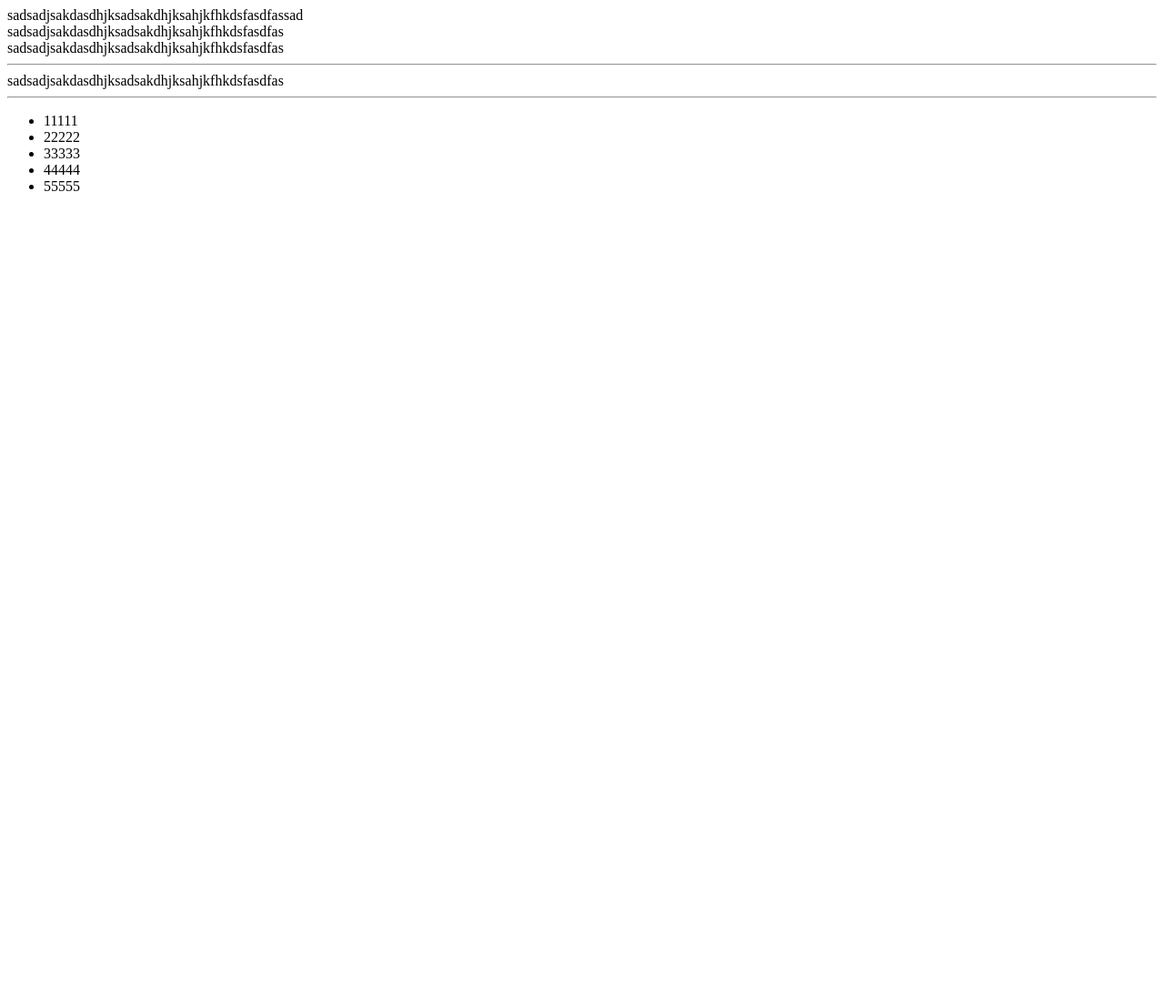
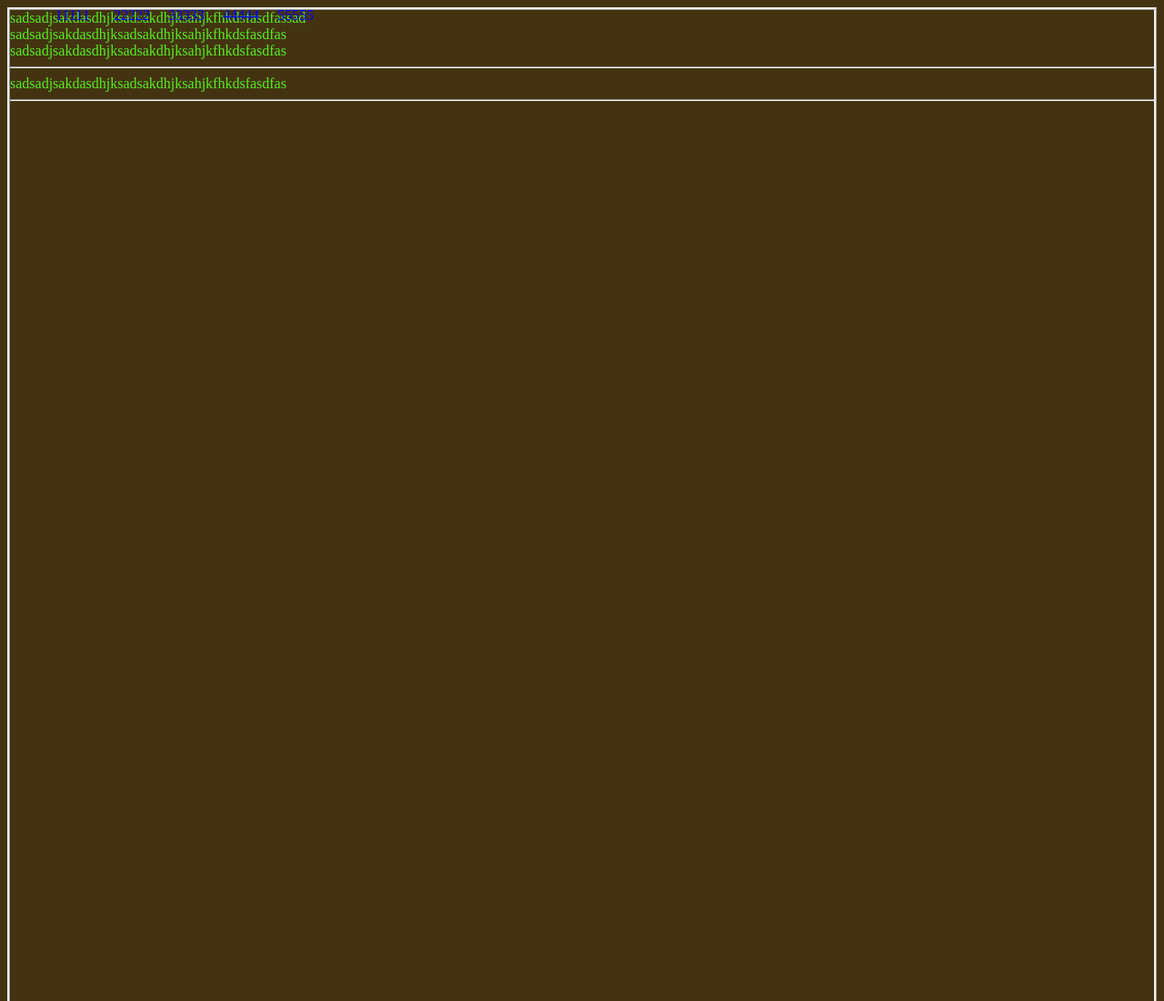
Before and after one commit to 0018xiaoqi/0018xiaoqi.github.com, a plain HTML site: page index.html in a window 1280 px wide. Shown: the top 1100 px of the page at 91% size. Drawn offline with Linux system fonts and the light colour scheme; files that its build step writes are made by us from their sources.

Commit message:
Update index.html

```diff
--- a/index.html
+++ b/index.html
@@ -3,7 +3,7 @@
   <head>
 		<meta http-equiv="Content-Type" content="text/html; charset=UTF-8">
 		<title>7.3html+css.zuoye</title>
-		<link rel="stylesheet" type="text/css" href="zuopin.css/7.3zuopin.css">
+		<link rel="stylesheet" type="text/css" href="zuopin.css/style.css">
 	</head>
 	<body>
 	sadsadjsakdasdhjksadsakdhjksahjkfhkdsfasdfassad<br>
```
